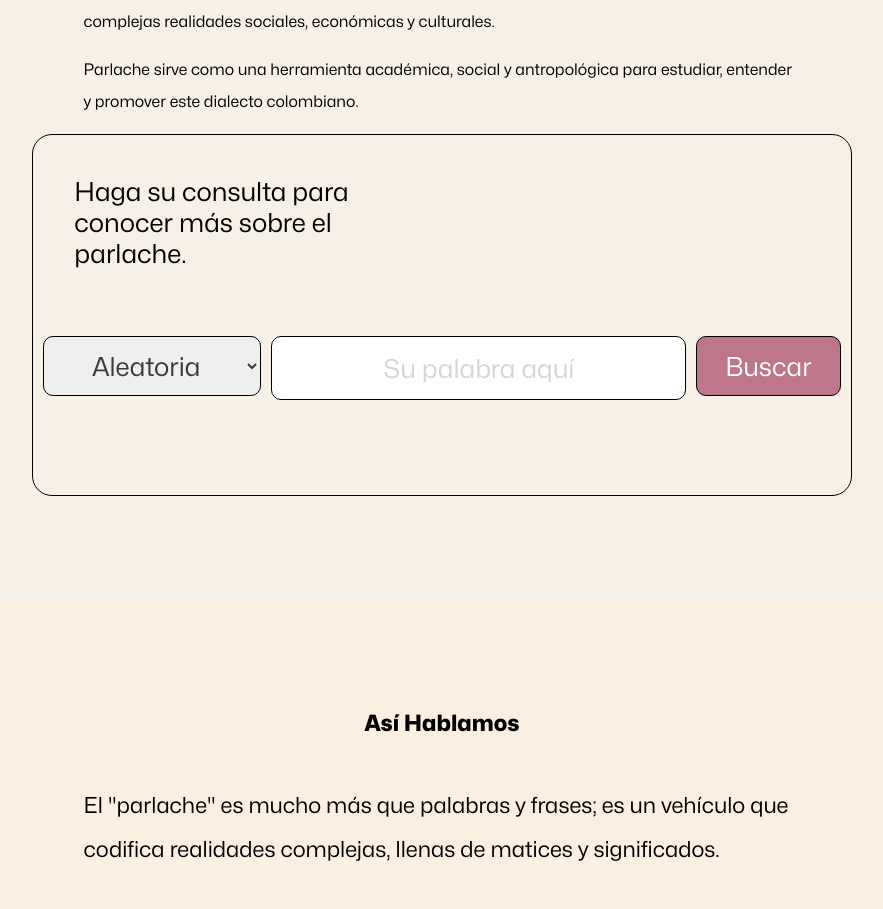
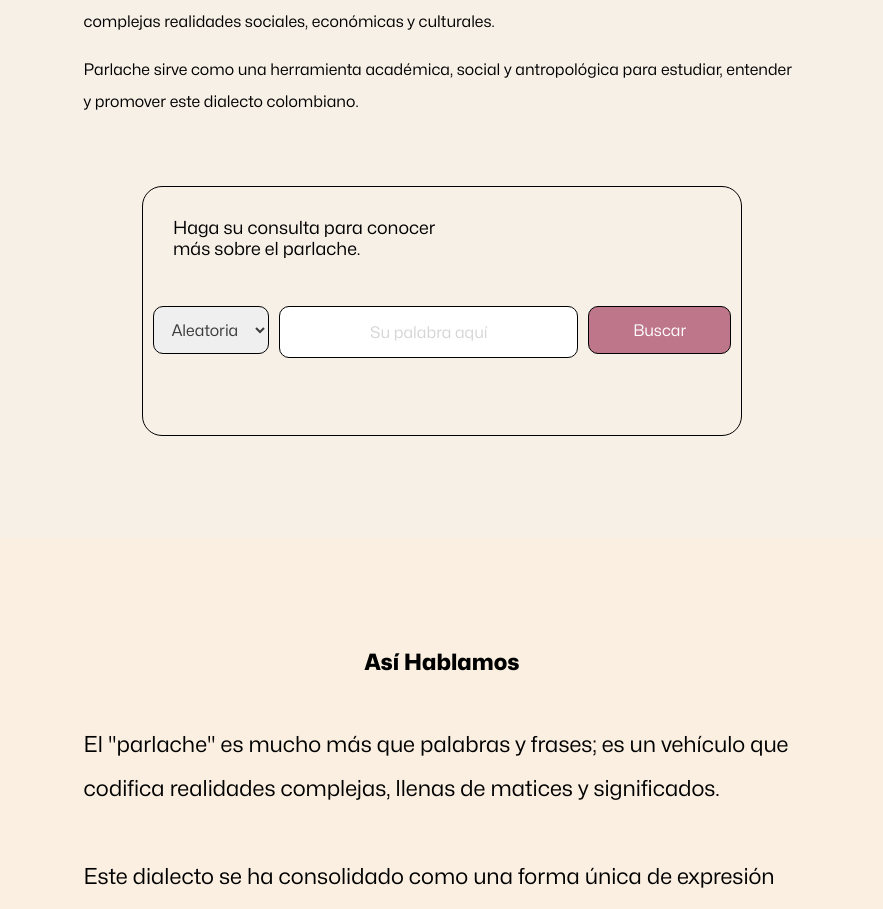
Before and after one commit to B4LSEROS/Parlache, a React (Create React App) app: page / in a window 1280 px wide. Shown: the part 940-1849 px from the top of the page, without its empty margins (326-1209 px from the left). Built offline with nearby package versions, Linux system fonts and the light colour scheme.

Commit message:
Changes to the UI

```diff
--- a/src/Componentes/contenedorBusqueda/ContenedorBusqueda.js
+++ b/src/Componentes/contenedorBusqueda/ContenedorBusqueda.js
@@ -5,7 +5,9 @@ import './estiloContenedorBusqueda.css';
 const ContenedorBusqueda = () => {
     return(
         <div className = 'contenedor-buscador'>
+
             <p>Haga su consulta para conocer más sobre el parlache.</p>
+
             <div className = 'contenedor-busqueda'>
                 <select placeholder = 'Selectores' className='campos'>
                     <option>Aleatoria</option>
@@ -17,7 +19,6 @@ const ContenedorBusqueda = () => {
                     placeholder = 'Su palabra aquí'
                     className='campos'></input>
                 <input type = 'button' value = 'Buscar' className='campos'></input>
-
             </div>
 
         </div>
--- a/src/Componentes/contenedorBusqueda/estiloContenedorBusqueda.css
+++ b/src/Componentes/contenedorBusqueda/estiloContenedorBusqueda.css
@@ -1,19 +1,20 @@
 .contenedor-buscador {
     display: flex;
     flex-direction: column;
-    width: 80%;
+    height: 250px;
+    width: 600px;
 
     font-family: 'MonaSans-Regular';
-    font-size: 22px;
 
     box-sizing: border-box;
     border: 0.1px solid black;
     border-radius: 20px;
     margin-bottom: 10%;
+    margin-top: 5%;
 }
 
 .contenedor-buscador p {
-    font-size: 26px;
+    font-size: 18px;
 
     margin-top: 5%;
     margin-right: 50%;
@@ -32,7 +33,7 @@
     height: 30%;
 
     font-family: 'MonaSans-Regular';
-    font-size: 26px;
+    font-size: 16px;
 
     border: 0.1px solid black;
     border-radius: 10px;
@@ -48,7 +49,7 @@
 }
 
 .contenedor-busqueda > .campos:nth-child(1) {
-    flex-grow: 1;
+    flex-grow: 0;
     margin-left: 10px;
 
 }
@@ -62,7 +63,12 @@
 }
 
 .contenedor-busqueda > .campos:nth-child(3) {
-    flex-grow: 1;
+    flex-grow: 1.5;
     background-color: rgba(144, 19, 67, 0.548);
     color: white;
 }
+
+.contenedor-busqueda > .campos:nth-child(3):hover {
+    background-color: white;
+    color: rgba(144, 19, 67, 0.548);
+}
```
